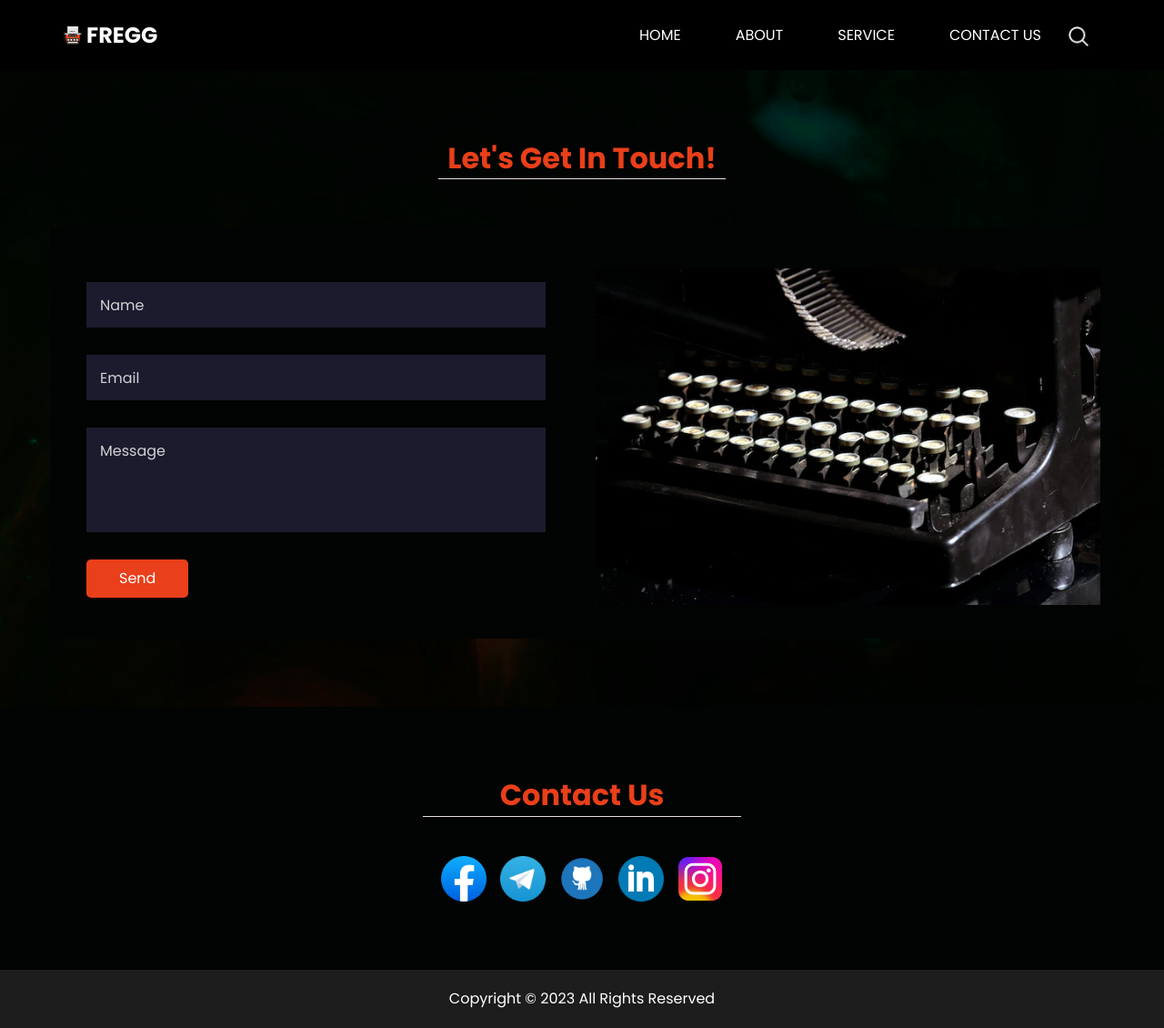
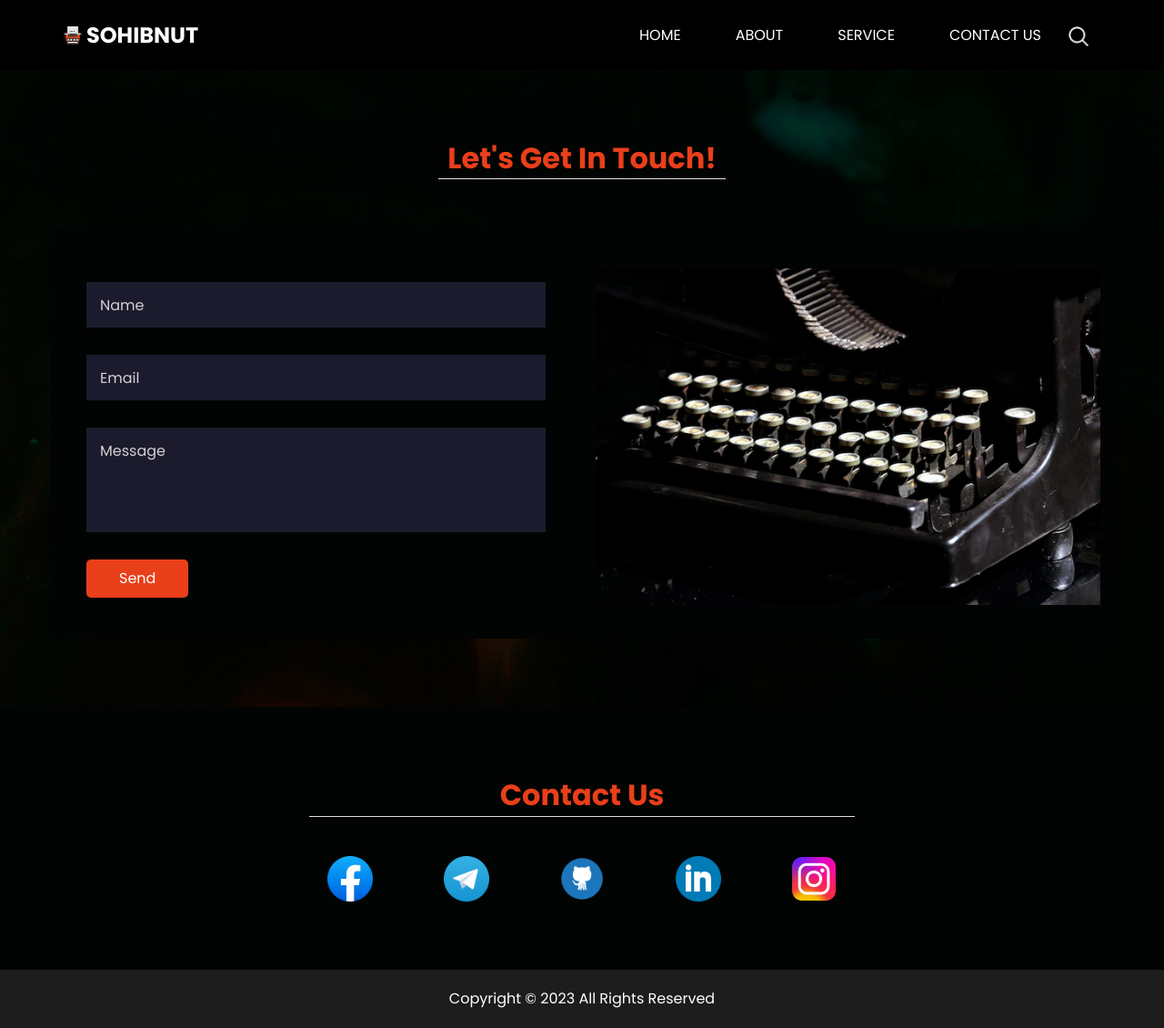
Before and after one commit to sohibnut/blogdjango, a Django app: page /contact/ in a window 1280 px wide. Shown: the whole page at 91% size. Run offline with Django 4.2, Linux system fonts and the light colour scheme; data comes from the database, SQL or seed files in the repository; both versions use the stored data as it was after the commit; some libraries are stand-ins or nearby versions.

Commit message:
adding contact

```diff
--- a/home/context_processor.py
+++ b/home/context_processor.py
@@ -5,6 +5,7 @@
     cont = Contact.objects.all()
     context = {
         "contact": cont,
+        "sitename": "Sohibnut",
     }
 
     return context
--- a/static/css/style.css
+++ b/static/css/style.css
@@ -560,7 +560,7 @@
 }
 
 .info_section .footer_contact {
-  width: 350px;
+  width: 600px;
 }
 
 .info_section .footer_contact .heading_container h2 {
--- a/templates/base.html
+++ b/templates/base.html
@@ -13,7 +13,7 @@
   <meta name="description" content="" />
   <meta name="author" content="Nutfulloyev Sohib" />
 
-  <title>Fregg</title>
+  <title>{{sitename}}</title>
 
   <!-- slider stylesheet -->
   <link rel="stylesheet" type="text/css" href="https://cdnjs.cloudflare.com/ajax/libs/OwlCarousel2/2.1.3/assets/owl.carousel.min.css" />
@@ -41,7 +41,7 @@
           <a class="navbar-brand mr-5" href={% url "home" %}>
             <img src={% static "images/logo.png" %} alt="fregg logo">
             <span>
-              Fregg
+              {{sitename}}
             </span>
           </a>
           <button class="navbar-toggler" type="button" data-toggle="collapse" data-target="#navbarSupportedContent"
```
Also changed, not shown: db.sqlite3, media/images/icons/1689074836instagram-threads-logo.webp (added), media/images/icons/523673.png (added), media/images/icons/Telegram_logo.svg.png (added), media/images/icons/circle-linkedin-512.webp (added), media/images/icons/leetcode-logo-white-no-text.png (added), media/images/icons/pngtree-instagram-icon-png-image_6315974.png (added), media/images/icons/telegram-logo-telegram-logo-transparent-telegram-icon-transparent-free-free-png.webp (added).
